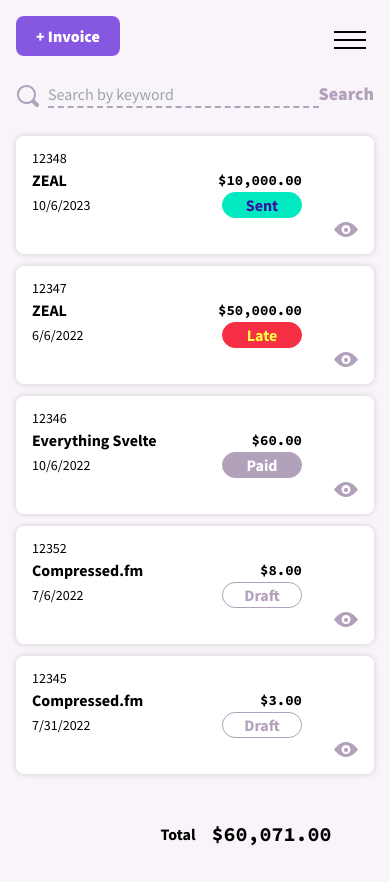
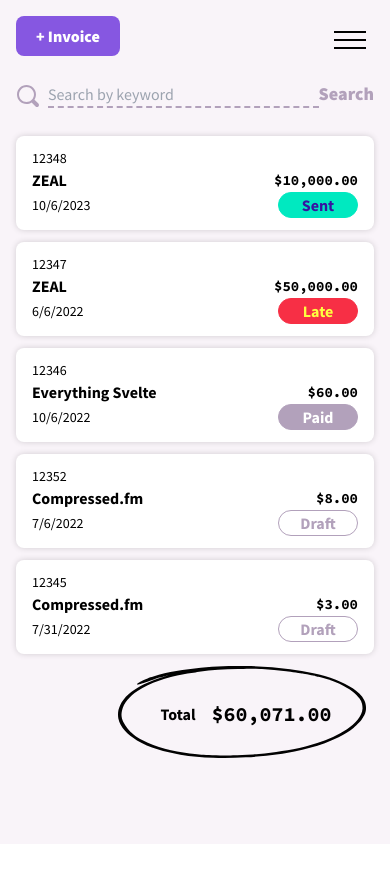
Before and after one commit to michael-farwell/dollarholler-svelte, a SvelteKit app: page /invoices in a window 390 px wide. After the commit the page ends 844 px from the top, so only its background shows below. Built offline with nearby package versions, Linux system fonts and the light colour scheme.

Commit message:
complete lesson 37

```diff
--- a/src/app.css
+++ b/src/app.css
@@ -22,7 +22,7 @@
   input[type="date"],
   input[type="password"],
   input[type="email"] {
-    @apply h-14 w-full rounded-lg border-2 border-silver px-4 font-sansSerif text-base;
+    @apply h-10 lg:h-14 w-full rounded-lg border-2 border-silver px-4 font-sansSerif text-base;
   }
 
   textarea {
@@ -30,7 +30,7 @@
   }
 
   select {
-    @apply border-silver border-2 rounded-lg h-14 w-full p-4 appearance-none bg-chevronDown bg-no-repeat bg-right-center;
+    @apply border-silver border-2 rounded-lg h-10 lg:h-14 w-full px-4 lg:p-4 appearance-none bg-chevronDown bg-no-repeat bg-right-center;
   }
 
   input[type="text"]:not(.search):not(.line-item):focus,
@@ -54,7 +54,36 @@
   }
 
   .invoice-line-item {
-    @apply grid grid-cols-invoiceLineItem gap-x-5;
+    @apply grid sm:grid-cols-invoiceLineItem gap-5 relative;
+    grid-template-areas: "description description description"
+      "unitPrice qty amount";
+  }
+
+  @media (min-width: 640px) {
+    .invoice-line-item {
+      grid-template-areas: "description unitPrice aty amount trash";
+    }
+  }
+
+  .invoice-line-item .description {
+    grid-area: description;
+  }
+
+  .invoice-line-item .unitPrice {
+    grid-area: unitPrice;
+  }
+
+  .invoice-line-item .qty {
+    grid-area: qty;
+  }
+
+  .invoice-line-item .amount {
+    grid-area: amount;
+  }
+
+  .invoice-line-item .trash {
+    @apply absolute top-0 right-0 sm:relative;
+    grid-area: trash;
   }
 
   .button {
--- a/src/lib/components/CircledAmount.svelte
+++ b/src/lib/components/CircledAmount.svelte
@@ -3,7 +3,7 @@
   export let amount: string;
 </script>
 
-<div class="center float-right flex min-h-[6rem] min-w-[16rem] gap-x-4 bg-circle bg-no-repeat">
+<div class="center float-right flex min-h-[6rem] min-w-[16rem] gap-x-4 bg-circled bg-no-repeat">
   <div class="font-bold">{label}</div>
   <div class="font-mono text-xl font-bold">{amount}</div>
 </div>
--- a/src/lib/components/SlidePanel.svelte
+++ b/src/lib/components/SlidePanel.svelte
@@ -15,7 +15,7 @@
 <Portal>
   <Overlay />
   <div
-      class="fixed right-0 top-0 z-slidePanel h-screen w-3/4 overflow-y-scroll bg-white py-20 px-32 shadow-slidePanel"
+      class="fixed right-0 top-0 z-slidePanel h-screen w-full lg:w-3/4 overflow-y-scroll bg-white px-5 pt-16 lg:py-20 lg:px-32 shadow-slidePanel"
   >
     <button
         class="absolute top-5 left-7 text-pastelPurple hover:text-daisyBush"
--- a/src/routes/(dashboard)/invoices/InvoiceForm.svelte
+++ b/src/routes/(dashboard)/invoices/InvoiceForm.svelte
@@ -62,11 +62,12 @@
     class="grid grid-cols-6 gap-x-5"
     on:submit|preventDefault={handleSubmit}>
   <!-- *Client -->
-  <div class="field col-span-4">
+  <div class="field col-span-6 md:col-span-4">
     {#if !isNewClient}
       <label for="client">Client</label>
-      <div class="flex items-end gap-x-5">
+      <div class="flex items-end gap-x-2 md:gap-x-5 flex-wrap sm:flex-nowrap">
         <select
+            class="mb-2 sm:mb-0"
             name="client"
             id="client"
             required={!isNewClient}
@@ -81,7 +82,7 @@
             <option value={client.id}>{client.name}</option>
           {/each}
         </select>
-        <div class="text-base font-bold leading-[3.5rem] text-monsoon">or</div>
+        <div class="text-base font-bold leading-[2.5rem] lg:leading-[3.5rem] text-monsoon">or</div>
         <Button
             label="+ Client"
             onClick={() => {
@@ -94,14 +95,15 @@
       </div>
     {:else}
       <label for="new-client">New Client</label>
-      <div class="flex items-end gap-x-5">
+      <div class="flex items-end gap-x-2 md:gap-x-5 flex-wrap sm:flex-nowrap">
         <input
+            class="mb-2 sm:mb-0"
             type="text"
             id="new-client"
             name="new-client"
             required={isNewClient}
             bind:value={newClient.name} />
-        <div class="text-base font-bold leading-[3.5rem] text-monsoon">or</div>
+        <div class="text-base font-bold leading-[2.5rem] lg:leading-[3.5rem] text-monsoon">or</div>
         <Button
             label="Existing Client"
             onClick={() => {
@@ -115,7 +117,7 @@
   </div>
 
   <!-- *Invoice ID -->
-  <div class="field col-span-2">
+  <div class="field col-span-6 md:col-span-2 row-start-1 md:row-start-auto">
     <label for="invoice-number">Invoice ID</label>
     <input
         type="number"
@@ -184,7 +186,7 @@
   {/if}
 
   <!-- *Due Date -->
-  <div class="field col-span-2">
+  <div class="field col-span-3 sm:col-span-2">
     <label for="due-date">Due Date</label>
     <input
         type="date"
@@ -196,7 +198,7 @@
   </div>
 
   <!-- *Issue Date -->
-  <div class="field col-span-2 col-start-5">
+  <div class="field col-span-3 sm:col-span-2 md:col-start-5">
     <label for="issue-date">Issue Date</label>
     <input
         type="date"
--- a/src/routes/(dashboard)/invoices/InvoiceRow.svelte
+++ b/src/routes/(dashboard)/invoices/InvoiceRow.svelte
@@ -59,14 +59,14 @@
   <div class="amount text-right font-mono text-sm font-bold lg:text-lg">
     ${centsToDollars(invoiceTotal(invoice.lineItems, invoice.discount))}
   </div>
-  <div class="center viewButton hidden text-sm lg:flex lg:text-lg">
+  <div class="items-center justify-center viewButton hidden text-sm lg:flex lg:text-lg">
     <a
         href="#"
         class="text-pastelPurple hover:text-daisyBush">
       <View />
     </a>
   </div>
-  <div class="center moreButton relative hidden text-sm lg:flex lg:text-lg">
+  <div class="items-center justify-center moreButton relative hidden text-sm lg:flex lg:text-lg">
     <button
         class=" text-pastelPurple hover:text-daisyBush"
         on:click={() => isAdditionalMenuShowing = !isAdditionalMenuShowing}>
--- a/src/routes/(dashboard)/invoices/LineItemRow.svelte
+++ b/src/routes/(dashboard)/invoices/LineItemRow.svelte
@@ -18,21 +18,33 @@
   let dispatch = createEventDispatcher();
 </script>
 
-<div class="invoice-line-item border-b-2 border-fog py-2">
-  <div>
+<div class="invoice-line-item border-b-2 border-fog py-4 sm:py-2">
+  <div class="description">
+    <label
+        for="description"
+        class="line-item-label">
+      Description
+    </label>
     <input
         class="line-item"
         type="text"
+        id="description"
         name="description"
         bind:value={lineItem.description}
         required={isRequired} />
   </div>
 
-  <div>
+  <div class="unitPrice">
+    <label
+        for="unit-price"
+        class="line-item-label text-right">
+      Unit Price
+    </label>
     <input
         class="line-item text-right"
         type="number"
-        name="unitPrice"
+        name="unit-price"
+        id="unit-price"
         step="0.01"
         min="0"
         bind:value={unitPrice}
@@ -43,11 +55,17 @@
         required={isRequired} />
   </div>
 
-  <div>
+  <div class="qty">
+    <label
+        for="quantity"
+        class="line-item-label text-center">
+      Qty
+    </label>
     <input
         class="line-item text-center"
         type="number"
         name="quantity"
+        id="quantity"
         min="0"
         bind:value={lineItem.quantity}
         on:blur={() => {
@@ -56,18 +74,24 @@
         required={isRequired} />
   </div>
 
-  <div>
+  <div class="amount">
+    <label
+        for="amount"
+        class="line-item-label text-right">
+      Amount
+    </label>
     <input
         class="line-item text-right"
         type="number"
         name="amount"
+        id="amount"
         step="0.01"
         min="0"
         bind:value={amount}
         disabled />
   </div>
 
-  <div>
+  <div class="trash">
     {#if canDelete}
       <button
           on:click|preventDefault={() => dispatch('removeLineItem', lineItem.id)}
@@ -101,4 +125,8 @@
   input[type='text']:disabled {
     @apply border-b-0 bg-transparent px-0;
   }
+
+  .line-item-label {
+    @apply block sm:hidden;
+  }
 </style>
--- a/src/routes/(dashboard)/invoices/LineItemRows.svelte
+++ b/src/routes/(dashboard)/invoices/LineItemRows.svelte
@@ -42,7 +42,7 @@
 {/if}
 
 <div class="invoice-line-item">
-  <div class="col-span-2">
+  <div class="col-span-1 sm:col-span-2">
     <Button
         isAnimated={false}
         label="+ Line Item"
@@ -54,7 +54,7 @@
 </div>
 
 <div class="invoice-line-item">
-  <div class="col-span-2 py-5 text-right font-bold text-monsoon">Discount</div>
+  <div class="col-span-1 sm:col-span-2 py-5 text-right font-bold text-monsoon">Discount</div>
   <div class="relative">
     <input
         class="line-item h-10 w-full border-b-2 border-dashed border-stone-300 pr-4 text-right focus:border-solid focus:border-lavenderIndigo focus:outline-none"
@@ -70,7 +70,7 @@
 </div>
 
 <div class="invoice-line-item">
-  <div class="col-span-6">
+  <div class="col-span-3 sm:col-span-6">
     <CircledAmount
         label="Total:"
         amount={`$${total}`} />
@@ -79,6 +79,6 @@
 
 <style lang="postcss">
   .table-header {
-    @apply text-sm font-bold text-daisyBush;
+    @apply hidden sm:block text-sm font-bold text-daisyBush;
   }
 </style>
```
